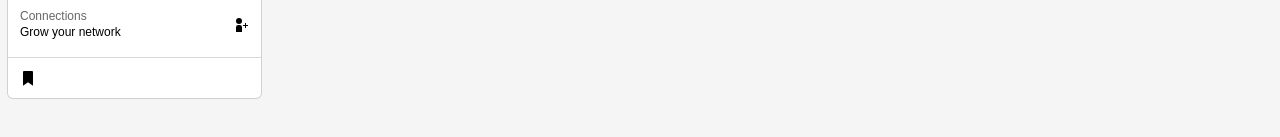
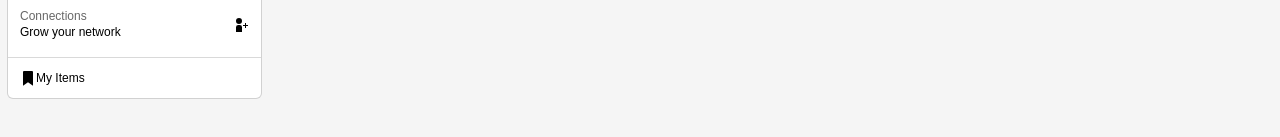
Before and after one commit to punnyaunnikrishnan/Linkedln-clone-with-React-JS, a React (Create React App) app in the folder linkedln-clone/: page /home in a window 1280 px wide. Shown: the part 335-472 px from the top of the page. Built offline with nearby package versions, Linux system fonts and the light colour scheme.

Commit message:
Leftside.js

```diff
--- a/linkedln-clone/src/components/Leftside.js
+++ b/linkedln-clone/src/components/Leftside.js
@@ -25,6 +25,7 @@ const Leftside = (props) => {
         <Item>
           <span>
             <img src="/images/item-icon.svg" alt="" />
+            My Items
           </span>
         </Item>
       </ArtCard>
```
